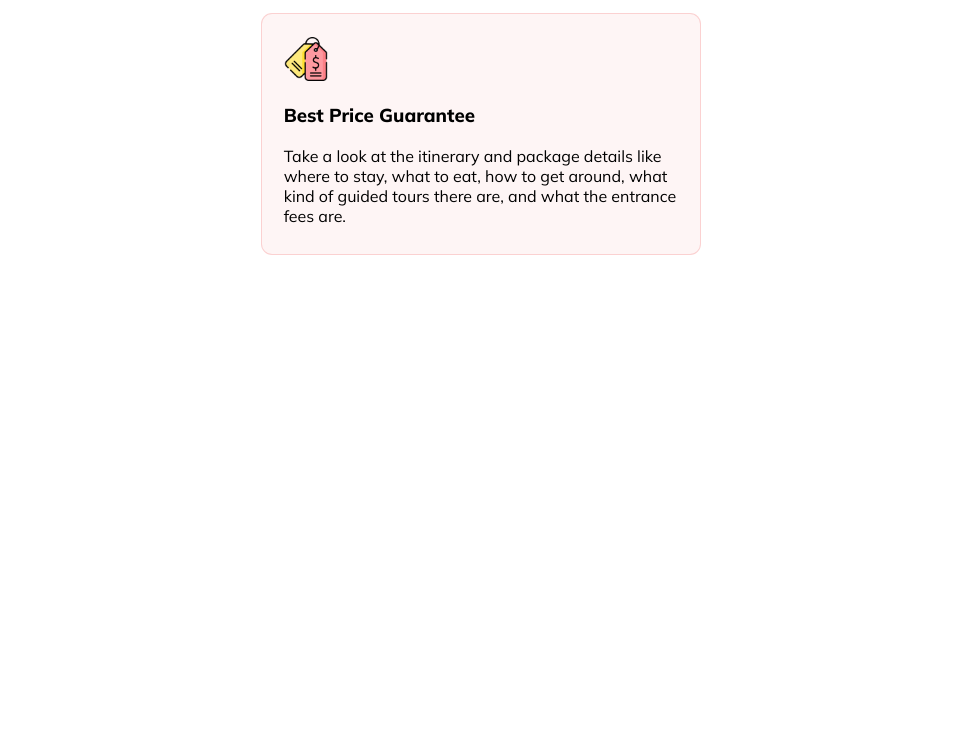
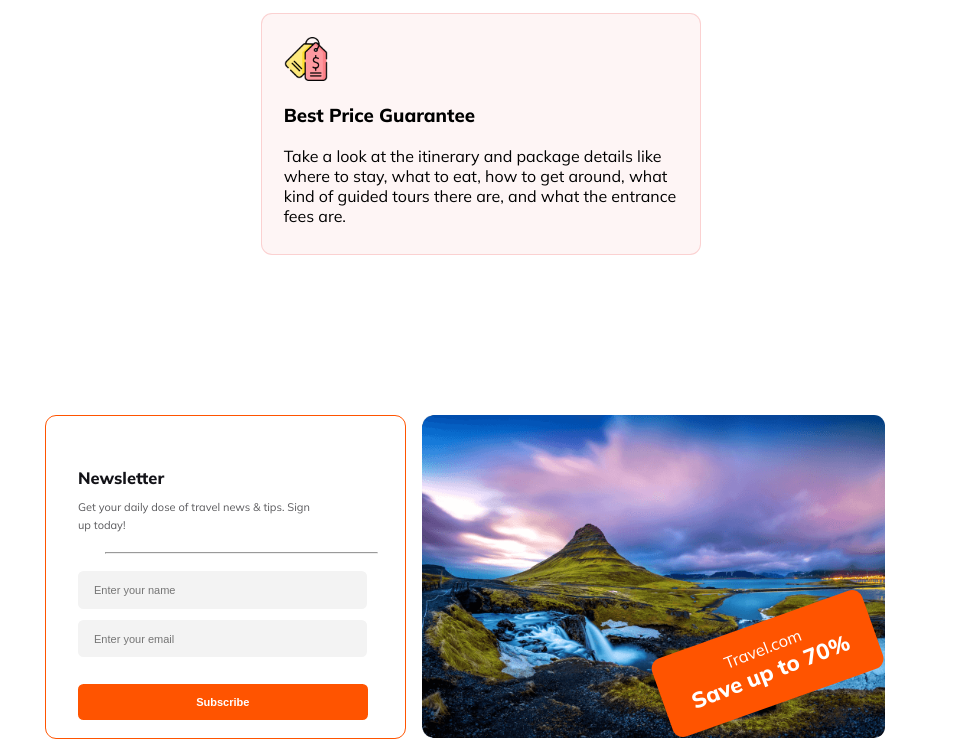
Before and after one commit to SanjidaTanha/Wind-Up, a plain HTML site: page index.html in a window 1280 px wide. Shown: the part 2567-3307 px from the top of the page, without its empty margins (159-1120 px from the left). Before the commit the page ends 2822 px from the top, so only its background shows below. Drawn offline with Linux system fonts and the light colour scheme.

Commit message:
subscribe section added

```diff
--- a/index.html
+++ b/index.html
@@ -129,5 +129,29 @@
             </div>
         </div>
     </main>
+
+
+
+    <!-- subscribe-section -->
+    <div class="subscribe-container b-margin">
+        <div class="Subscribe">
+            <h1 class="subscribe-title">Newsletter</h1>
+            <h3 class="subscribe-description">Get your daily dose of travel news & tips. Sign up today!</h3>
+            <hr id="subs-hr">
+            <div class="subscribe-btn-container">
+                <input class="subs-info" type="text" placeholder="Enter your name" required>
+                <input class="subs-info" type="email" placeholder="Enter your email" required>
+                <button class="primary-btn subs-btn" type="submit">Subscribe</button>
+            </div>
+        </div>
+        <div class="subscribe-img-container">
+            <div class="discount-container">
+                <div class="discount">
+                    <h3 class="discount-title">Travel.com</h3>
+                    <h2 class="discount-persentage">Save up to 70%</h2>
+                </div>
+            </div>
+        </div>
+    </div>
 </body>
 </html>
--- a/style.css
+++ b/style.css
@@ -367,6 +367,114 @@ nav>ul li a:hover {
 }
 
 
+/* subscribe section styles */
+.subscribe-container {
+    margin-top: 160px;
+    display: flex;
+    gap: 1.03rem;
+}
+
+.Subscribe {
+    width: 20.40831rem;
+    height: 17.6rem;
+    border-radius: 0.68888rem;
+    border: 0.689px solid #FF5400;
+    padding-left: 2rem;
+    padding-top: 2.5rem;
+}
+
+.subscribe-title {
+    color: #131318;
+    font-size: 1.03331rem;
+    font-weight: 800;
+}
+
+.subscribe-description {
+    color: #5A5A5D;
+    font-size: 0.68888rem;
+    font-weight: 400;
+    line-height: 162.5%;
+    width: 15.06944rem;
+}
+
+#subs-hr {
+    width: 16.92081rem;
+    height: 0.04306rem;
+    background: rgba(19, 19, 24, 0.10);
+    margin: 1.03rem auto;
+}
+
+.subscribe-btn-container {
+    margin-top: 1rem;
+}
+
+.subs-info {
+    width: 16.92081rem;
+    height: 2.23888rem;
+    border-radius: 0.34444rem;
+    background-color: rgba(19, 19, 24, 0.05);
+    color: rgba(19, 19, 24, 0.30);
+    font-size: 0.68888rem;
+    font-weight: 400;
+    border: none;
+    margin-bottom: 0.69rem;
+    padding-left: 1rem;
+}
+
+.subs-btn {
+    margin-top: 1rem;
+    width: 18.1rem;
+    height: 2.23888rem;
+    border-radius: 0.34444rem;
+}
+
+.subscribe-img-container {
+    background-image: url('./Images/Rectangle\ 8\ \(1\).png');
+    background-repeat: no-repeat;
+    background-size: cover;
+    width: 28.93331rem;
+    height: 20.16944rem;
+    border-radius: 0.68888rem;
+}
+
+
+.discount {
+    width: 13.95rem;
+    height: 5.16669rem;
+    transform: rotate(-19.628deg);
+    border-radius: 0.68888rem;
+    background: #FF5400;
+
+}
+
+.discount-container {
+    position: relative;
+    left: 234px;
+    top: 207px;
+
+}
+
+.discount-title {
+    color: #FFF;
+    text-align: center;
+    font-size: 1.03331rem;
+    font-weight: 400;
+    transform: rotate(-1.628deg);
+    margin: 0px;
+    text-align: center;
+    padding-top: 15px;
+}
+
+.discount-persentage {
+    color: #FFF;
+    font-size: 1.37775rem;
+    font-weight: 800;
+    transform: rotate(-1.628deg);
+    margin: 0px;
+    text-align: center;
+}
+
+
 
 
 
@@ -458,18 +566,34 @@ nav>ul li a:hover {
         flex-direction: column;
         gap: 3px;
     }
+
     .facilities-description-box {
         display: flex;
         flex-direction: column;
     }
+
     #box-1 {
         width: 65%;
     }
+
     #box-2 {
         width: 65%;
     }
+
     #box-3 {
         width: 65%;
+    }
+
+    .subscribe-container {
+        margin-top: 100px;
+        display: flex;
+        flex-direction: column;
+        justify-content: center;
+        align-items: center;
+    }
+    #subs-hr {
+        width: 88%;
+        margin-left: 0px;
     }
 
 
@@ -539,17 +663,33 @@ nav>ul li a:hover {
         flex-direction: column;
         gap: 3px;
     }
+
     .facilities-description-box {
         display: flex;
         flex-direction: column;
     }
+
     #box-1 {
         width: 65%;
     }
+
     #box-2 {
         width: 65%;
     }
+
     #box-3 {
         width: 65%;
     }
+    .subscribe-container {
+        margin-top: 100px;
+        display: flex;
+        flex-direction: column;
+        justify-content: center;
+        align-items: center;
+    }
+    #subs-hr {
+        width: 88%;
+        margin-left: 0px;
+    }
+
 }
```
